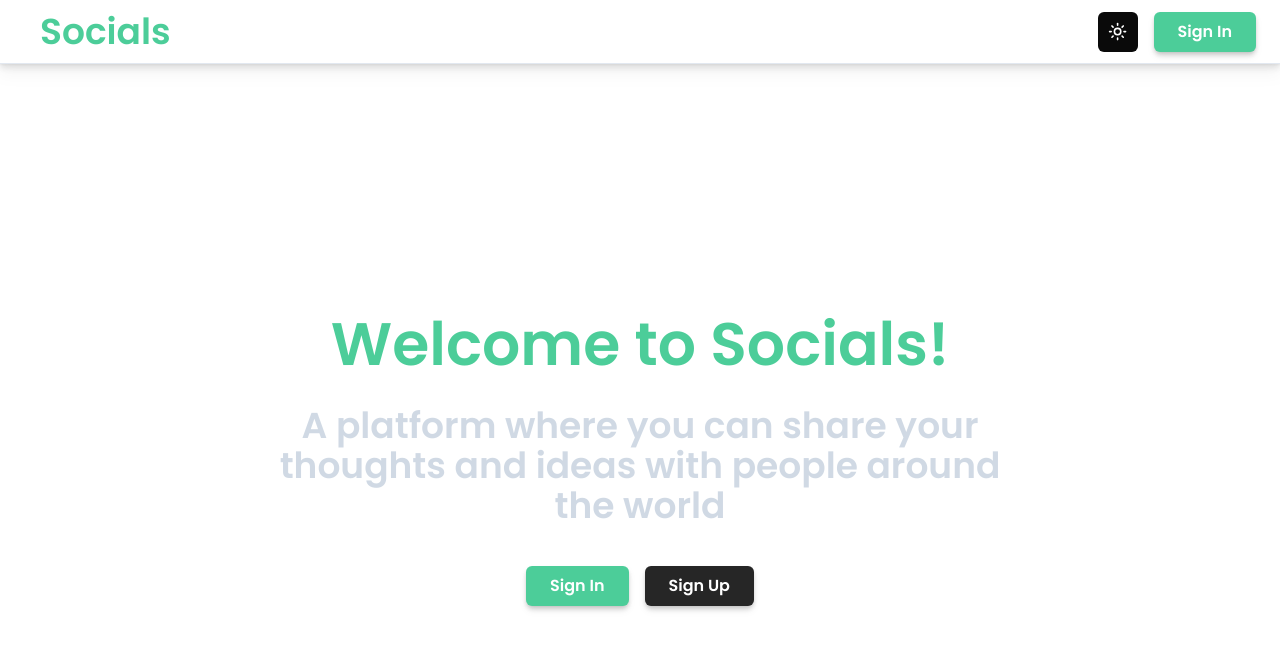
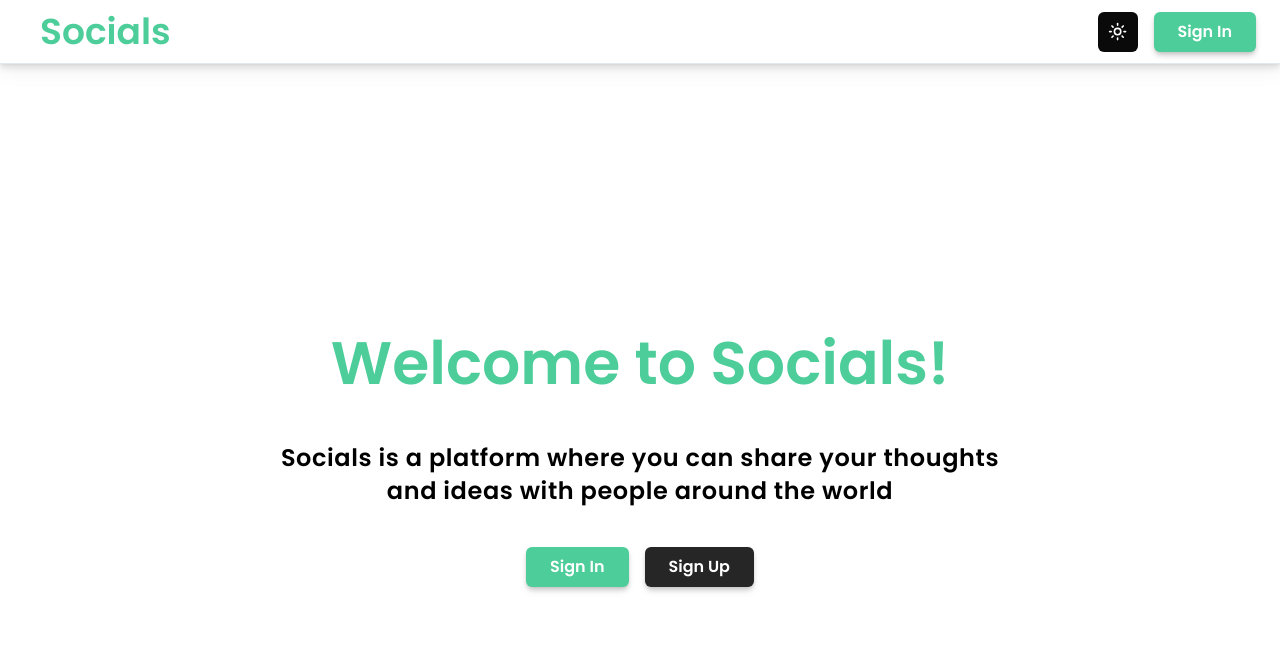
Before and after one commit to RITIK-KHARYA/social, a Next.js app: page / in a window 1280 px wide. Shown: the top 650 px of the page. Built offline with nearby package versions, Linux system fonts and the light colour scheme; no server answers.

Commit message:
improved ui

```diff
--- a/package.json
+++ b/package.json
@@ -14,6 +14,7 @@
     "@radix-ui/react-slot": "^1.0.2",
     "class-variance-authority": "^0.7.0",
     "clsx": "^2.1.1",
+    "framer-motion": "^11.1.7",
     "lucide-react": "^0.378.0",
     "next": "14.2.3",
     "next-themes": "^0.3.0",
--- a/src/app/page.tsx
+++ b/src/app/page.tsx
@@ -1,6 +1,7 @@
 import { SignInButton, SignUpButton } from "@clerk/nextjs";
 import { Sign } from "crypto";
 import Button from "./components/Button";
+import { TextGenerateEffect } from "@/components/ui/text-generate";
 
 
 export default function Home() {
@@ -10,10 +11,8 @@
         <h1 className="text-6xl text-[#4CCD99] font-bold filter">
           Welcome to Socials!
         </h1>
-        <span className="text-4xl text-slate-300/90 text-center text-wrap w-[60%]">
-          A platform where you can share your thoughts and ideas with people
-          around the world
-        </span>
+        <TextGenerateEffect words="Socials is a platform where you can share your thoughts and ideas with people around the world" className="text-5xl text-slate-300/90 text-center text-wrap w-[60%]" />
+
         <div className="flex  items-center justify-center  gap-x-4 gap-y-6 py-2">
           <SignInButton>
             <Button>Sign In</Button>
--- /dev/null
+++ b/src/components/ui/text-generate.tsx
@@ -0,0 +1,54 @@
+"use client";
+import { useEffect } from "react";
+import { motion, stagger, useAnimate } from "framer-motion";
+import { cn } from "@/lib/utils";
+
+export const TextGenerateEffect = ({
+  words,
+  className,
+}: {
+  words: string;
+  className?: string;
+}) => {
+  const [scope, animate] = useAnimate();
+  let wordsArray = words.split(" ");
+  useEffect(() => {
+    animate(
+      "span",
+      {
+        opacity: 1,
+      },
+      {
+        duration: 2,
+        delay: stagger(0.2),
+      }
+    );
+  }, [scope.current]);
+
+  const renderWords = () => {
+    return (
+      <motion.div ref={scope}>
+        {wordsArray.map((word, idx) => {
+          return (
+            <motion.span
+              key={word + idx}
+              className="dark:text-white text-black opacity-0"
+            >
+              {word}{" "}
+            </motion.span>
+          );
+        })}
+      </motion.div>
+    );
+  };
+
+  return (
+    <div className={cn("font-bold", className)}>
+      <div className="mt-4">
+        <div className=" dark:text-white text-black text-2xl leading-snug tracking-wide">
+          {renderWords()}
+        </div>
+      </div>
+    </div>
+  );
+};
```
Also changed, not shown: 1 other file (tests, documents, lock files or other folders).
